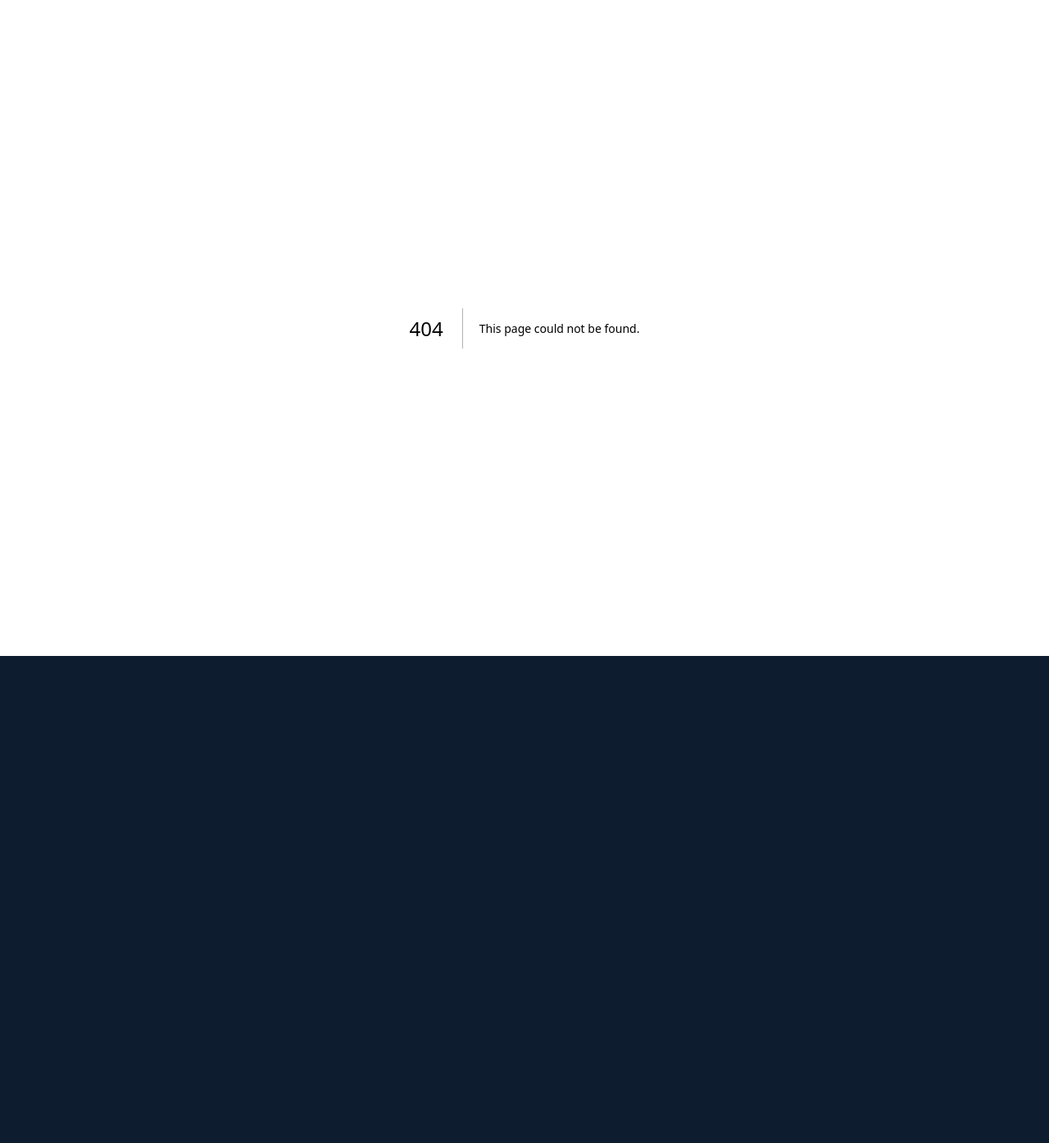
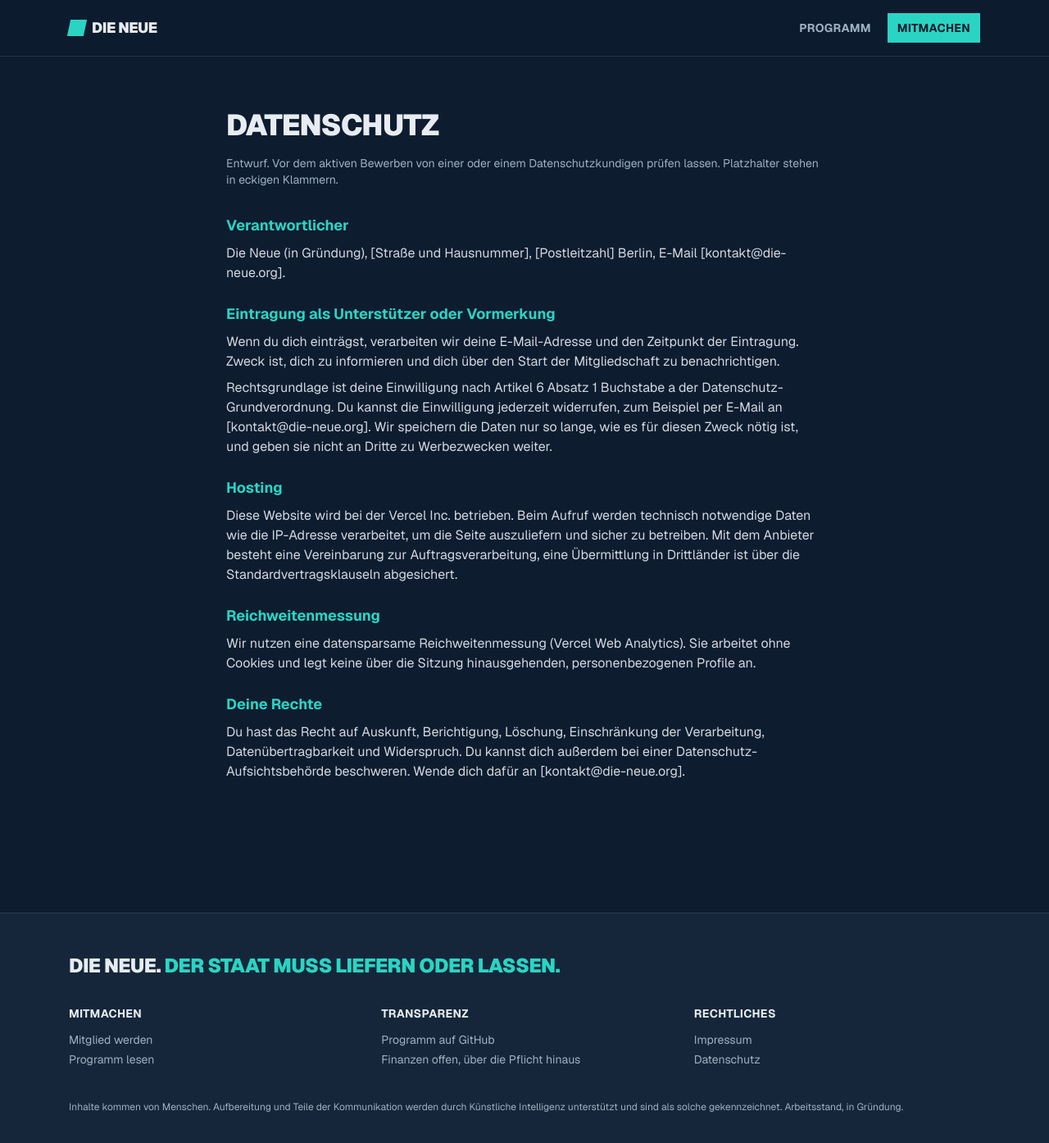
Before and after one commit to die-neue/plattform, a Next.js app: page /datenschutz in a window 1280 px wide. Before the commit this address had no page. Shown: the top 1394 px of the page at 82% size. Before the commit the page ends 800 px from the top, so only its background shows below. Built offline with nearby package versions, Linux system fonts and the light colour scheme.

Commit message:
Impressum und Datenschutz, Footer-Links

```diff
--- /dev/null
+++ b/app/datenschutz/page.tsx
@@ -0,0 +1,86 @@
+import type { Metadata } from "next";
+import { Header, Footer } from "@/components/site";
+
+export const metadata: Metadata = {
+  title: "Datenschutz | Die Neue",
+};
+
+function Block({ title, children }: { title: string; children: React.ReactNode }) {
+  return (
+    <div>
+      <h2 className="text-lg font-bold text-tuerkis">{title}</h2>
+      <div className="mt-2 space-y-2 text-ink/90">{children}</div>
+    </div>
+  );
+}
+
+export default function DatenschutzPage() {
+  return (
+    <>
+      <Header />
+      <main className="flex-1">
+        <section className="mx-auto max-w-3xl px-5 py-16">
+          <h1 className="text-3xl font-black uppercase tracking-tight sm:text-4xl">
+            Datenschutz
+          </h1>
+          <p className="mt-4 text-sm text-muted">
+            Entwurf. Vor dem aktiven Bewerben von einer oder einem Datenschutzkundigen prüfen
+            lassen. Platzhalter stehen in eckigen Klammern.
+          </p>
+
+          <div className="mt-8 space-y-6">
+            <Block title="Verantwortlicher">
+              <p>
+                Die Neue (in Gründung), [Straße und Hausnummer], [Postleitzahl] Berlin,
+                E-Mail [kontakt@die-neue.org].
+              </p>
+            </Block>
+
+            <Block title="Eintragung als Unterstützer oder Vormerkung">
+              <p>
+                Wenn du dich einträgst, verarbeiten wir deine E-Mail-Adresse und den
+                Zeitpunkt der Eintragung. Zweck ist, dich zu informieren und dich über den
+                Start der Mitgliedschaft zu benachrichtigen.
+              </p>
+              <p>
+                Rechtsgrundlage ist deine Einwilligung nach Artikel 6 Absatz 1 Buchstabe a
+                der Datenschutz-Grundverordnung. Du kannst die Einwilligung jederzeit
+                widerrufen, zum Beispiel per E-Mail an [kontakt@die-neue.org]. Wir speichern
+                die Daten nur so lange, wie es für diesen Zweck nötig ist, und geben sie nicht
+                an Dritte zu Werbezwecken weiter.
+              </p>
+            </Block>
+
+            <Block title="Hosting">
+              <p>
+                Diese Website wird bei der Vercel Inc. betrieben. Beim Aufruf werden technisch
+                notwendige Daten wie die IP-Adresse verarbeitet, um die Seite auszuliefern und
+                sicher zu betreiben. Mit dem Anbieter besteht eine Vereinbarung zur
+                Auftragsverarbeitung, eine Übermittlung in Drittländer ist über die
+                Standardvertragsklauseln abgesichert.
+              </p>
+            </Block>
+
+            <Block title="Reichweitenmessung">
+              <p>
+                Wir nutzen eine datensparsame Reichweitenmessung (Vercel Web Analytics). Sie
+                arbeitet ohne Cookies und legt keine über die Sitzung hinausgehenden,
+                personenbezogenen Profile an.
+              </p>
+            </Block>
+
+            <Block title="Deine Rechte">
+              <p>
+                Du hast das Recht auf Auskunft, Berichtigung, Löschung, Einschränkung der
+                Verarbeitung, Datenübertragbarkeit und Widerspruch. Du kannst dich außerdem
+                bei einer Datenschutz-Aufsichtsbehörde beschweren. Wende dich dafür an
+                [kontakt@die-neue.org].
+              </p>
+            </Block>
+          </div>
+        </section>
+      </main>
+      <Footer />
+    </>
+  );
+}
--- /dev/null
+++ b/app/impressum/page.tsx
@@ -0,0 +1,70 @@
+import type { Metadata } from "next";
+import { Header, Footer } from "@/components/site";
+
+export const metadata: Metadata = {
+  title: "Impressum | Die Neue",
+};
+
+export default function ImpressumPage() {
+  return (
+    <>
+      <Header />
+      <main className="flex-1">
+        <section className="mx-auto max-w-3xl px-5 py-16">
+          <h1 className="text-3xl font-black uppercase tracking-tight sm:text-4xl">
+            Impressum
+          </h1>
+          <p className="mt-4 text-sm text-muted">
+            Hinweis: Die Partei befindet sich in Gründung. Die folgenden Angaben werden mit
+            der Gründung vervollständigt. Platzhalter stehen in eckigen Klammern.
+          </p>
+
+          <div className="mt-8 space-y-6 text-ink/90">
+            <div>
+              <h2 className="text-lg font-bold text-tuerkis">Angaben gemäß § 5 DDG</h2>
+              <p className="mt-2">
+                Die Neue (in Gründung)
+                <br />
+                [Straße und Hausnummer]
+                <br />
+                [Postleitzahl] Berlin
+              </p>
+            </div>
+            <div>
+              <h2 className="text-lg font-bold text-tuerkis">Vertreten durch</h2>
+              <p className="mt-2">Den Bundesvorstand: [Namen der Vorstandsmitglieder]</p>
+            </div>
+            <div>
+              <h2 className="text-lg font-bold text-tuerkis">Kontakt</h2>
+              <p className="mt-2">
+                E-Mail: [kontakt@die-neue.org]
+              </p>
+            </div>
+            <div>
+              <h2 className="text-lg font-bold text-tuerkis">
+                Verantwortlich für den Inhalt nach § 18 Abs. 2 MStV
+              </h2>
+              <p className="mt-2">
+                [Vor- und Nachname]
+                <br />
+                [Straße und Hausnummer]
+                <br />
+                [Postleitzahl] Berlin
+              </p>
+            </div>
+            <div>
+              <h2 className="text-lg font-bold text-tuerkis">Haftung für Inhalte und Links</h2>
+              <p className="mt-2 text-sm text-muted">
+                Für die Inhalte dieser Seiten sind wir nach den allgemeinen Gesetzen
+                verantwortlich. Für die Inhalte verlinkter externer Seiten sind deren
+                Betreiber verantwortlich. Bei bekanntwerden von Rechtsverletzungen entfernen
+                wir entsprechende Links umgehend.
+              </p>
+            </div>
+          </div>
+        </section>
+      </main>
+      <Footer />
+    </>
+  );
+}
--- a/components/site.tsx
+++ b/components/site.tsx
@@ -70,8 +70,16 @@ export function Footer() {
           <div>
             <p className="font-bold uppercase tracking-wide text-ink">Rechtliches</p>
             <ul className="mt-3 space-y-1">
-              <li>Impressum (folgt)</li>
-              <li>Datenschutz (folgt)</li>
+              <li>
+                <Link href="/impressum" className="hover:text-ink">
+                  Impressum
+                </Link>
+              </li>
+              <li>
+                <Link href="/datenschutz" className="hover:text-ink">
+                  Datenschutz
+                </Link>
+              </li>
             </ul>
           </div>
         </div>
```
